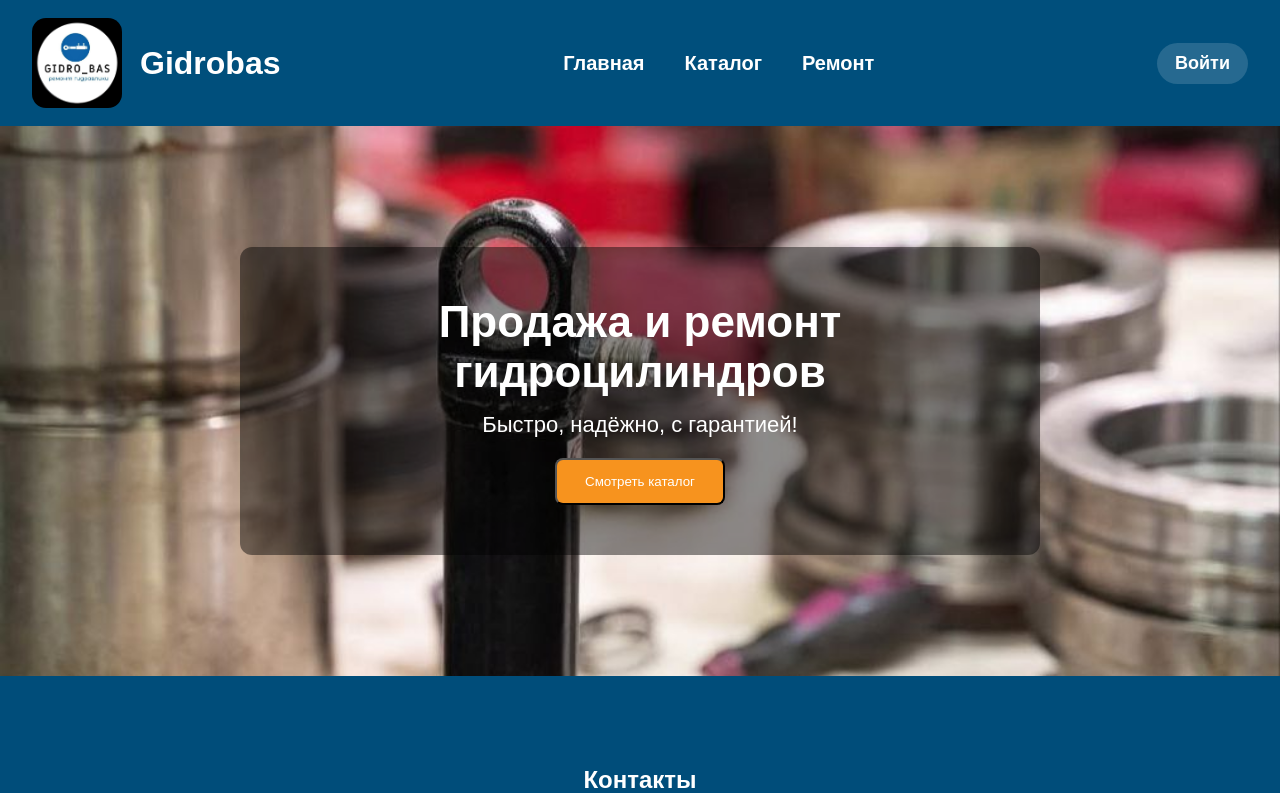
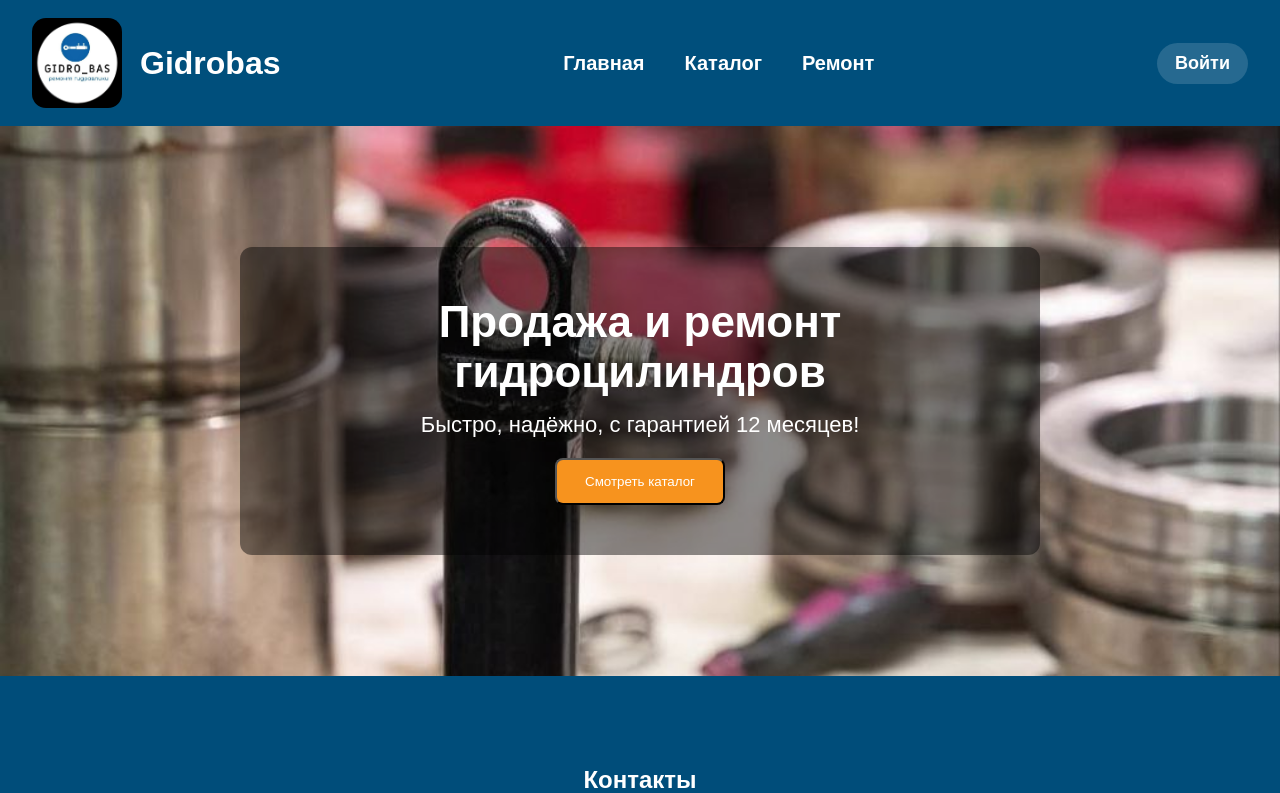
Before and after one commit to Andreyfaf/Dimplom-Project, a React (Vite) app in the folder frontend/: page / in a window 1280 px wide. Shown: the top 793 px of the page. Built offline with nearby package versions, Linux system fonts and the light colour scheme; no server answers.

Commit message:
Demo: изминение текста на главной

```diff
--- a/frontend/src/components/Hero.jsx
+++ b/frontend/src/components/Hero.jsx
@@ -10,7 +10,7 @@ const Hero = ({ setPage }) => {
     <section className="hero" style={{ backgroundImage: `url(${workProcess})` }}>
       <div className="hero-text">
         <h2>Продажа и ремонт гидроцилиндров</h2>
-        <p>Быстро, надёжно, с гарантией!</p>
+        <p>Быстро, надёжно, с гарантией 12 месяцев!</p>
         <button onClick={goToCatalog} className="btn-primary">
           Смотреть каталог
         </button>
```
